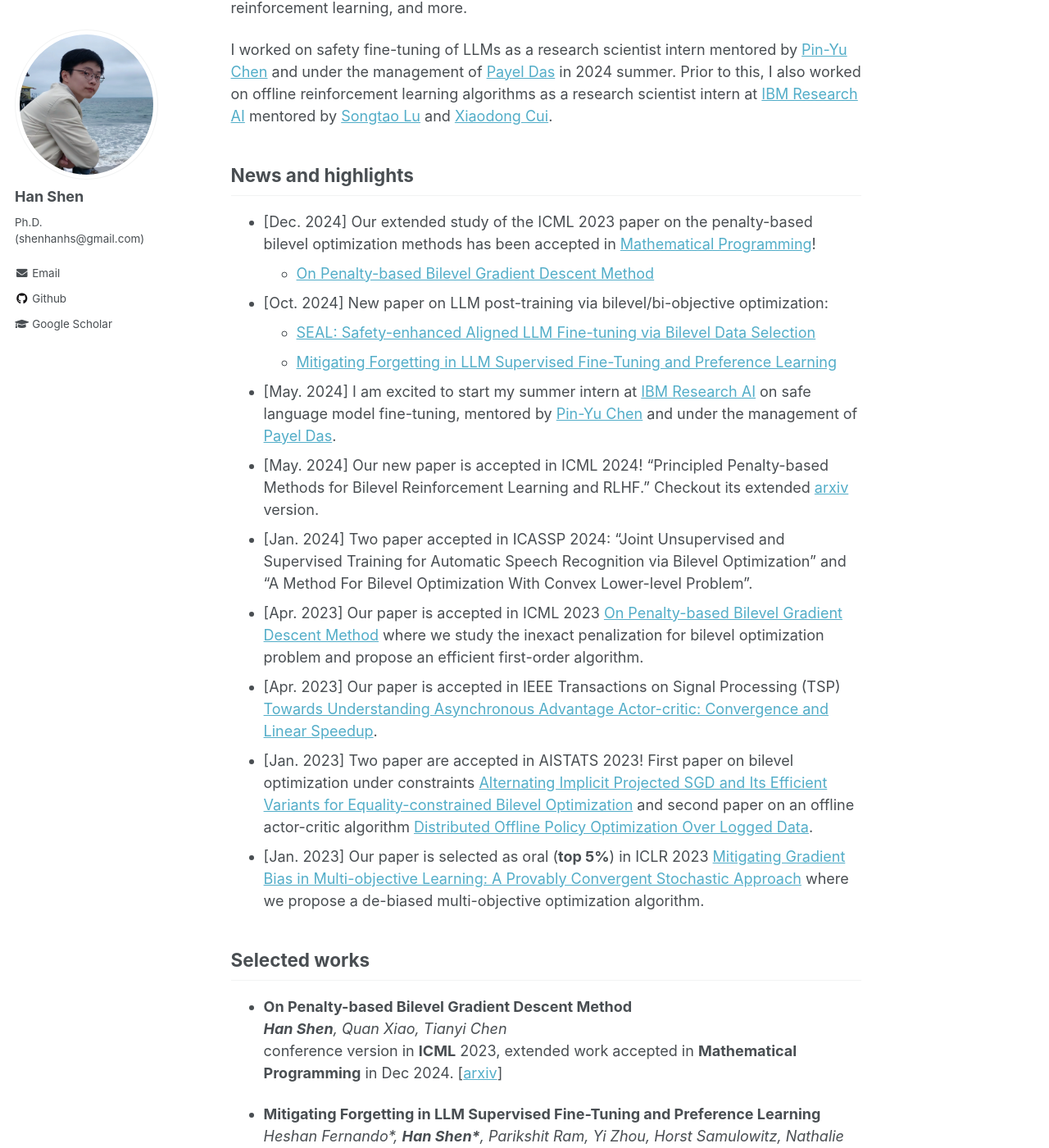
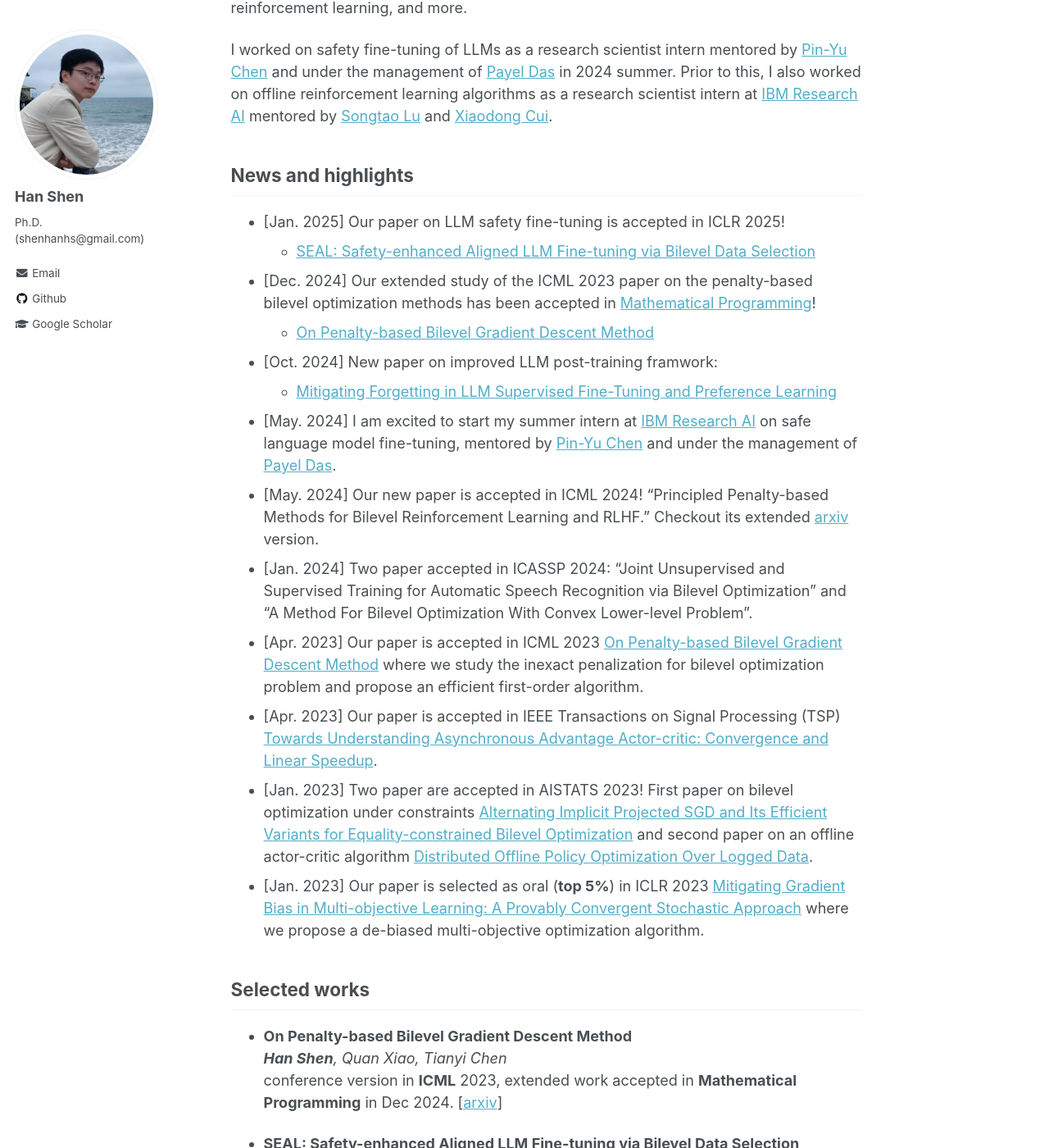
Before and after one commit to hanshen95/hanshen95.github.io, a Jekyll site: the page built from _pages/about.md, in a window 1280 px wide and 1400 px high, scrolled down 272 px. Shown: the whole window at 82% size. Built offline with Jekyll 4.4.1, drawn with Linux system fonts in a browser that asks for light colours; some of the changed text lies outside the part shown.

Commit message:
Update about.md

```diff
--- a/_pages/about.md
+++ b/_pages/about.md
@@ -30,10 +30,11 @@ My research spans the areas of optimization algorithms and machine learning, cov
 
 
 ## News and highlights
+* [Jan. 2025] Our paper on LLM safety fine-tuning is accepted in ICLR 2025!
+  * [SEAL: Safety-enhanced Aligned LLM Fine-tuning via Bilevel Data Selection](https://arxiv.org/abs/2410.07471)
 * [Dec. 2024] Our extended study of the ICML 2023 paper on the penalty-based bilevel optimization methods has been accepted in [Mathematical Programming](https://link.springer.com/journal/10107)!
   * [On Penalty-based Bilevel Gradient Descent Method](https://arxiv.org/abs/2302.05185)
-* [Oct. 2024] New paper on LLM post-training via bilevel/bi-objective optimization:
-  * [SEAL: Safety-enhanced Aligned LLM Fine-tuning via Bilevel Data Selection](https://arxiv.org/abs/2410.07471)
+* [Oct. 2024] New paper on improved LLM post-training framwork:
   * [Mitigating Forgetting in LLM Supervised Fine-Tuning and Preference Learning](https://arxiv.org/abs/2410.15483)
 * [May. 2024] I am excited to start my summer intern at [IBM Research AI](https://research.ibm.com/artificial-intelligence) on safe language model fine-tuning, mentored by [Pin-Yu Chen](https://sites.google.com/site/pinyuchenpage/) and under the management of [Payel Das](https://scholar.google.com/citations?user=1vs31MgAAAAJ&hl=en).
 * [May. 2024] Our new paper is accepted in ICML 2024! "Principled Penalty-based Methods for Bilevel Reinforcement Learning and RLHF." Checkout its extended [arxiv](https://arxiv.org/abs/2402.06886) version.
@@ -54,13 +55,13 @@ My research spans the areas of optimization algorithms and machine learning, cov
 *<b>Han Shen</b>, Quan Xiao, Tianyi Chen*\
 conference version in <b>ICML</b> 2023, extended work accepted in <b>Mathematical Programming</b> in Dec 2024. [[arxiv](https://arxiv.org/abs/2302.05185)]
 
+* <b>SEAL: Safety-enhanced Aligned LLM Fine-tuning via Bilevel Data Selection</b>\
+  *<b>Han Shen</b>, Pin-Yu Chen, Payel Das, Tianyi Chen*\
+  <b>ICLR 2025</b>. [[arxiv](https://arxiv.org/abs/2410.07471)]
+
 * <b>Mitigating Forgetting in LLM Supervised Fine-Tuning and Preference Learning</b>\
   *Heshan Fernando\*, <b>Han Shen\*</b>, Parikshit Ram, Yi Zhou, Horst Samulowitz, Nathalie Baracaldo, Tianyi Chen*\
   \*equal contribution, new preprint. [[arxiv](https://arxiv.org/abs/2410.15483)]
-
-* <b>SEAL: Safety-enhanced Aligned LLM Fine-tuning via Bilevel Data Selection</b>\
-  *<b>Han Shen</b>, Pin-Yu Chen, Payel Das, Tianyi Chen*\
-  New preprint. [[arxiv](https://arxiv.org/abs/2410.07471)]
 
 * <b>Principled Penalty-based Methods for Bilevel Reinforcement Learning and RLHF</b>\
 *<b>Han Shen</b>, Zhuoran Yang, Tianyi Chen*\
```
